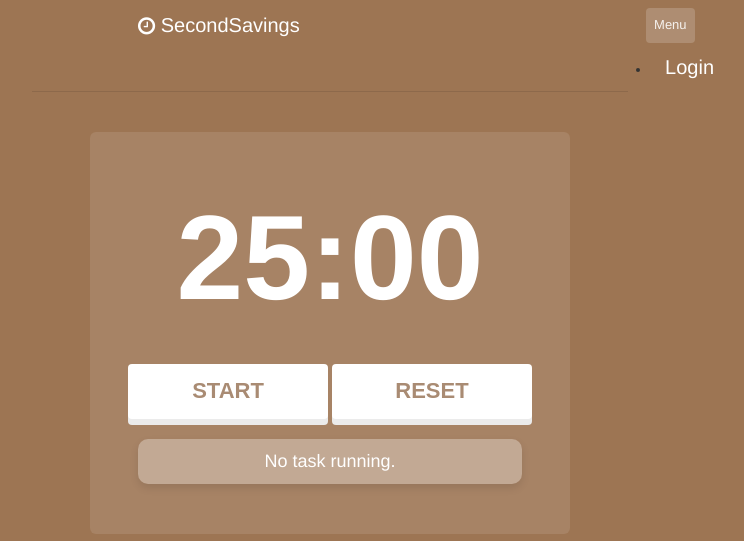
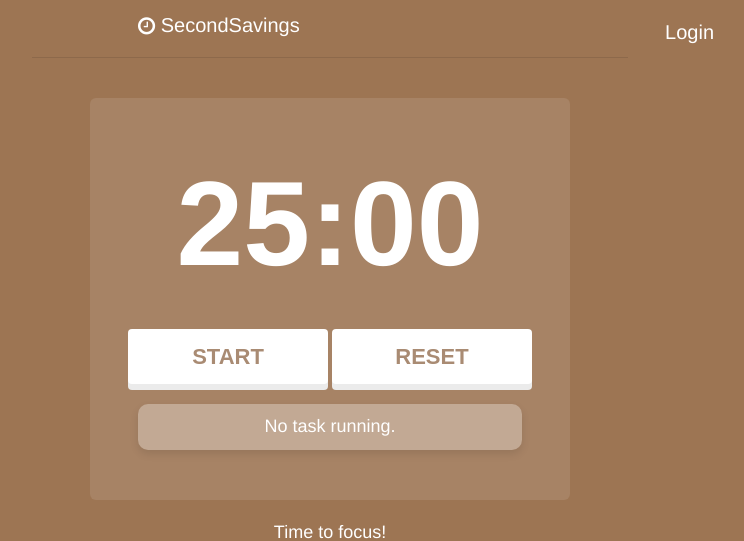
Before and after one commit to PeiPeiC/SecondSavings, a Django app: page / in a window 1280 px wide. Shown: the top 541 px of the page, without its empty margins (310-1054 px from the left). Run offline with Django 4.2, Linux system fonts and the light colour scheme; parts of the project's set-up code (start-up, migrations or seed data) failed here and were passed over; some libraries are stand-ins or nearby versions.

Commit message:
login with google

```diff
--- a/SecondSavings/settings.py
+++ b/SecondSavings/settings.py
@@ -76,6 +76,7 @@ INSTALLED_APPS = [
     'allauth.socialaccount.providers.google',
     'django.contrib.sites',
 
+    'imagekit',
     "TimeTracker",
 ]
 
@@ -174,6 +175,7 @@ ACCOUNT_AUTHENTICATION_METHOD = "email"
 ACCOUNT_EMAIL_REQUIRED = True
 ACCOUNT_USERNAME_REQUIRED = False
 ACCOUNT_EMAIL_VERIFICATION = "mandatory"
+ACCOUNT_UNIQUE_EMAIL = True
 
 LOGIN_REDIRECT_URL = '/main/'
 ACCOUNT_LOGOUT_REDIRECT_URL = '/accounts/login'
--- a/TimeTracker/models.py
+++ b/TimeTracker/models.py
@@ -16,9 +16,6 @@ class UserProfile(models.Model):
                                  processors=[ResizeToFill(100, 100)],
                                  format='JPEG',
                                  options={'quality': 95})
-    slug = models.SlugField(unique=True)
-
-    # other setting fields
 
     def save(self, *args, **kwargs):
         self.slug = slugify(self.user.username)
--- a/templates/TimeTracker/main.html
+++ b/templates/TimeTracker/main.html
@@ -289,22 +289,21 @@
             </a>
         </div>
         <div class="account dropdown">
+            {% if user.is_authenticated %}
             <button class="btn btn-default dropdown-toggle button4" type="button" id="dropdownMenuButton"
                     data-toggle="dropdown"
                     aria-haspopup="true" aria-expanded="false">
                 Menu
             </button>
-            {% if user.is_authenticated %}
             <ul class="dropdown-menu" aria-labelledby="dropdownMenuButton">
                 <li><a class="dropdown-item" href={%  url 'TimeTracker:profile' user.username %}>Profile</a></li> <!-- 新增的 Profile 链接 -->
                 <li><a class="dropdown-item" href="/report">Report</a></li>
                 <li><a class="dropdown-item" href="/setting">Setting</a></li>
-                <li><a href="{% url 'account_logout' %}">Logout</a> </li>
+                <li><a class="dropdown-item" href="{% url 'account_logout' %}">Logout</a> </li>
+            </ul>
             {% else %}
-                <li><a href="{% url 'account_login' %}">Login</a> </li>
+                <a class="dropdown-item" href="{% url 'account_login' %}">Login</a>
             {% endif %}
-
-            </ul>
         </div>
         <div style="clear: both;"></div>
     </div>
--- a/templates/account/login.html
+++ b/templates/account/login.html
@@ -98,7 +98,9 @@
 <body>
     <div class="container">
         <h2>Log in</h2>
-        <button class="google-btn">Log in with Google</button>
+        <button class="google-btn">
+            <a href="/accounts/google/login/?next={{ next_url }}">Log in with Google</a>
+        </button>
         <div class="or-separator">
             <span class="or-text">—or—</span>
         </div>
```
